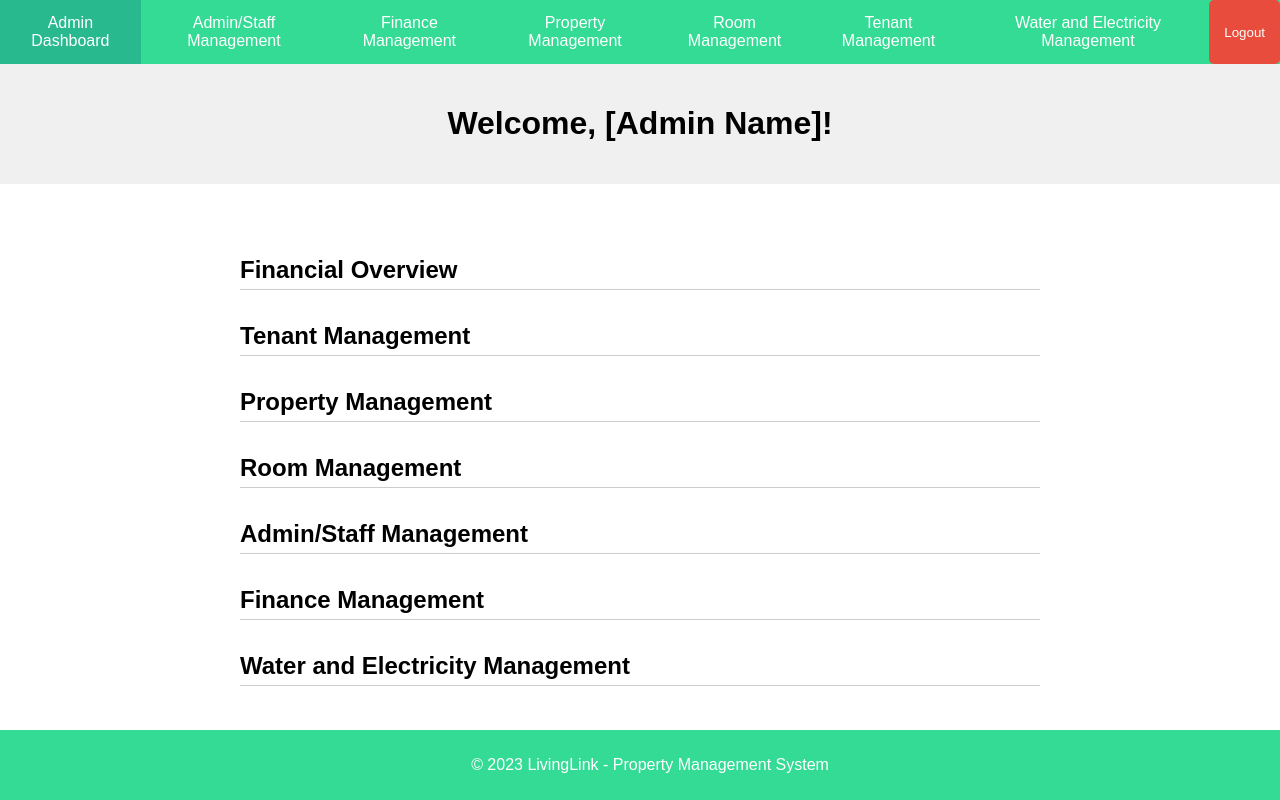
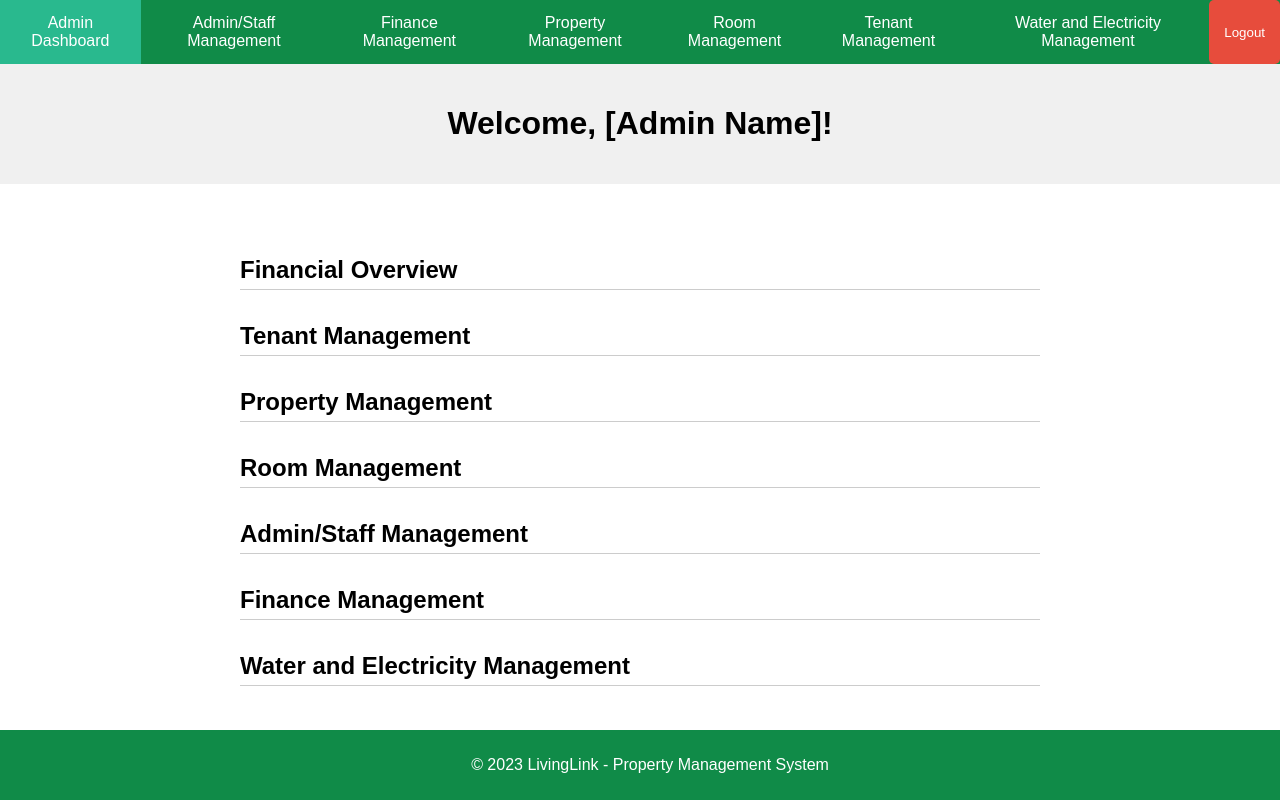
Before and after one commit to NMATP/Project400, a plain HTML site: page admin_dashboard.html in a window 1280 px wide. Drawn offline with Linux system fonts and the light colour scheme.

Commit message:
change color

```diff
--- a/styles.css
+++ b/styles.css
@@ -391,7 +391,7 @@ body {
 }
 
 nav {
-    background-color: #34db95;
+    background-color: rgb(16, 139, 72);
     overflow: hidden;
     display: flex;
     justify-content: space-between;
@@ -433,7 +433,7 @@ main {
 }
 
 footer {
-    background-color: #34db95;
+    background-color: rgb(16, 139, 72);
     color: white;
     text-align: center;
     padding: 10px;
```
Also changed, not shown: login.html (+2 -1 lines).
